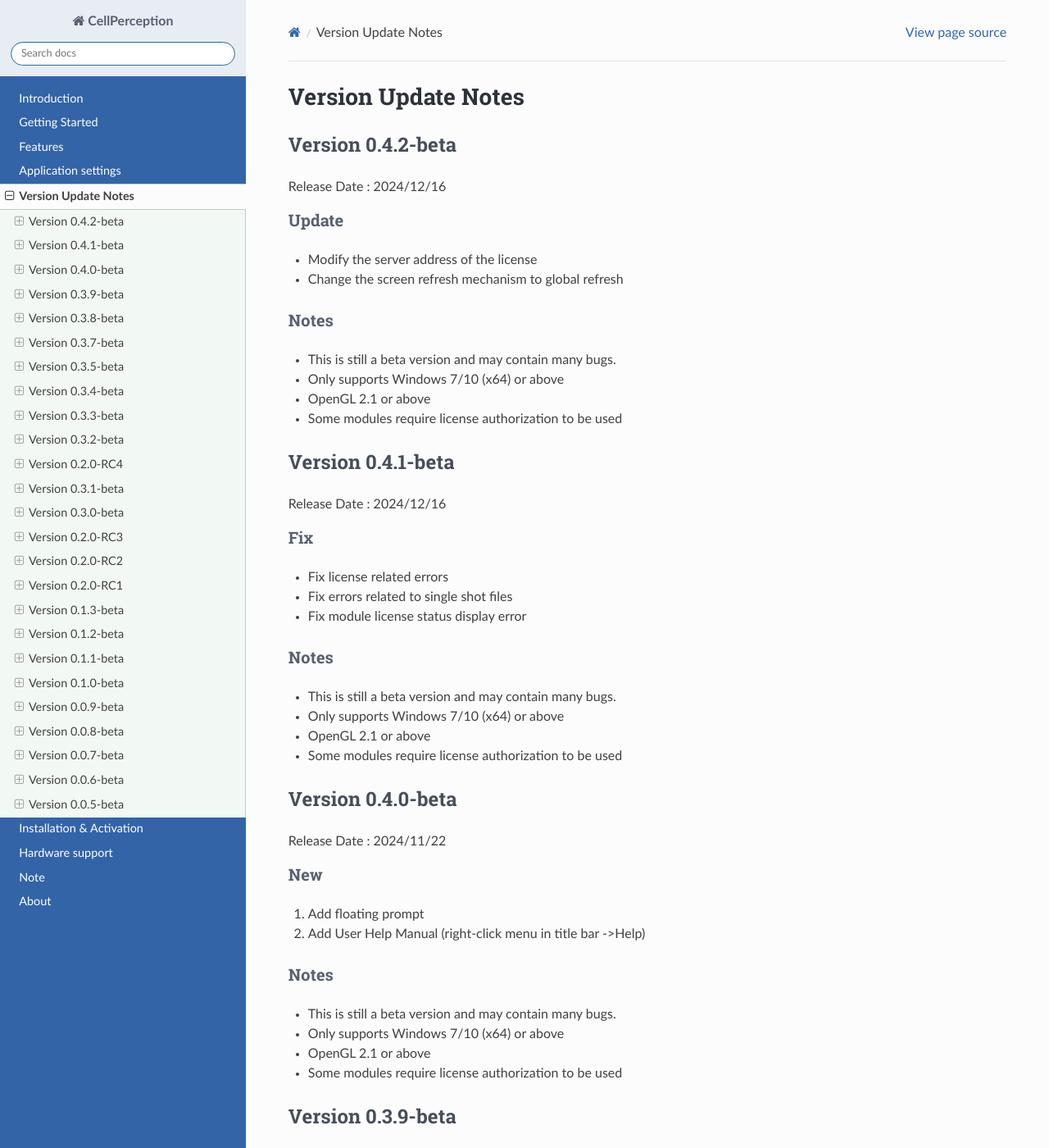
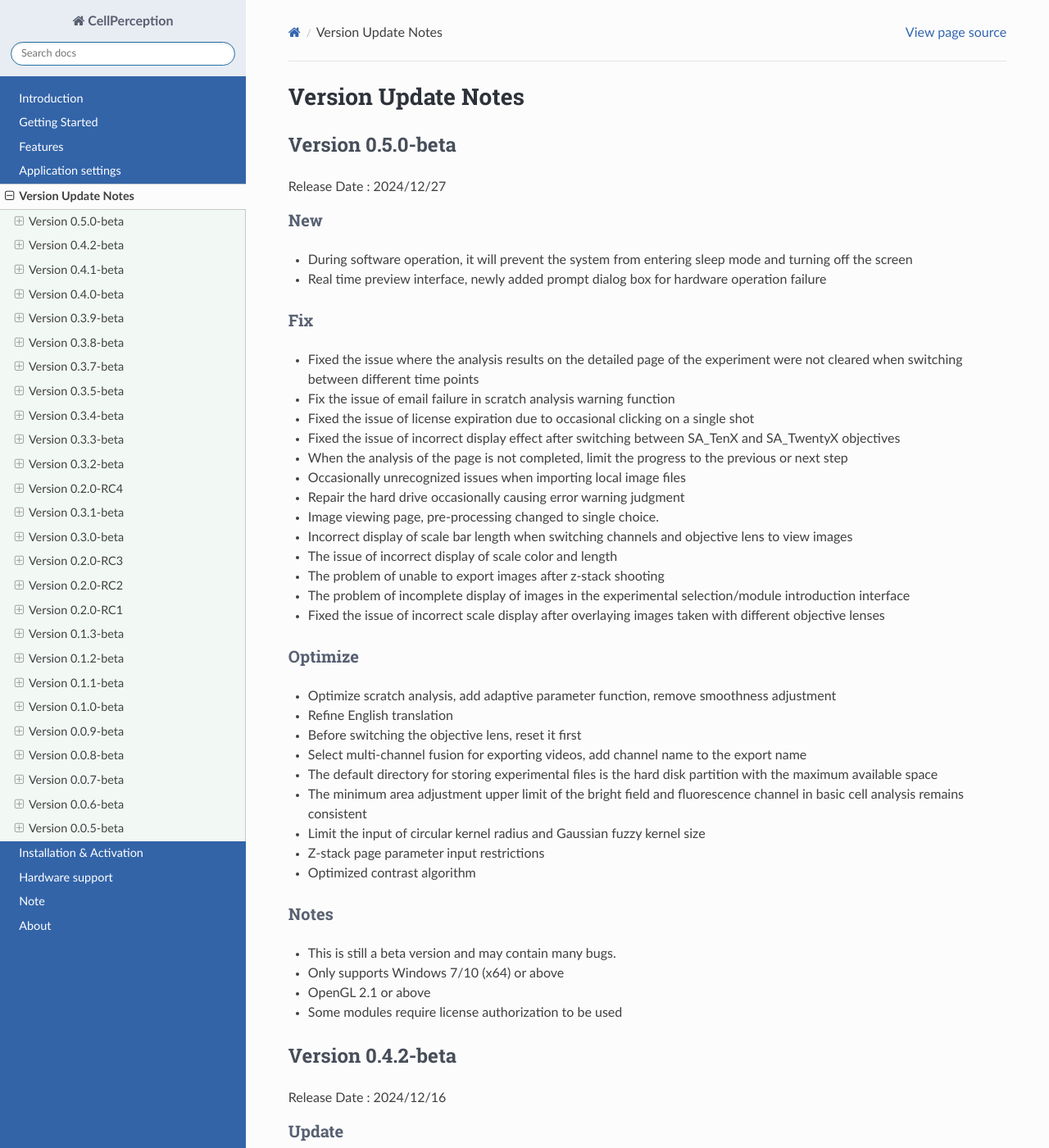
Before and after one commit to yangtong93/living-cell-docs, a Sphinx documentation site: the page built from source/user_guide/upgrade.md, in a window 1280 px wide and 1400 px high. Shown: the whole window at 82% size. Built offline with Sphinx 7.4.7 and the Read the Docs theme 3.1.0, drawn with Linux system fonts in a browser that asks for light colours; pages that are not in the unit, such as notebooks, are missing from menus.

Commit message:
feature: 0.5.0-beta

```diff
--- a/source/user_guide/upgrade.md
+++ b/source/user_guide/upgrade.md
@@ -1,4 +1,47 @@
 # Version Update Notes
+
+## Version 0.5.0-beta
+
+Release Date : 2024/12/27
+
+### New
+* During software operation, it will prevent the system from entering sleep mode and turning off the screen
+* Real time preview interface, newly added prompt dialog box for hardware operation failure
+
+### Fix
+* Fixed the issue where the analysis results on the detailed page of the experiment were not cleared when switching between different time points
+* Fix the issue of email failure in scratch analysis warning function
+* Fixed the issue of license expiration due to occasional clicking on a single shot
+* Fixed the issue of incorrect display effect after switching between SA_TenX and SA_TwentyX objectives
+* When the analysis of the page is not completed, limit the progress to the previous or next step
+* Occasionally unrecognized issues when importing local image files
+* Repair the hard drive occasionally causing error warning judgment
+* Image viewing page, pre-processing changed to single choice.
+* Incorrect display of scale bar length when switching channels and objective lens to view images
+* The issue of incorrect display of scale color and length
+* The problem of unable to export images after z-stack shooting
+* The problem of incomplete display of images in the experimental selection/module introduction interface
+* Fixed the issue of incorrect scale display after overlaying images taken with different objective lenses
+
+
+### Optimize
+* Optimize scratch analysis, add adaptive parameter function, remove smoothness adjustment
+* Refine English translation
+* Before switching the objective lens, reset it first
+* Select multi-channel fusion for exporting videos, add channel name to the export name
+* The default directory for storing experimental files is the hard disk partition with the maximum available space
+* The minimum area adjustment upper limit of the bright field and fluorescence channel in basic cell analysis remains consistent
+* Limit the input of circular kernel radius and Gaussian fuzzy kernel size
+* Z-stack page parameter input restrictions
+* Optimized contrast algorithm
+
+
+### Notes
+* This is still a beta version and may contain many bugs.
+* Only supports Windows 7/10 (x64) or above
+* OpenGL 2.1 or above
+* Some modules require license authorization to be used
+
 
 ## Version 0.4.2-beta
 
```
Also changed, not shown: 1 other file.
